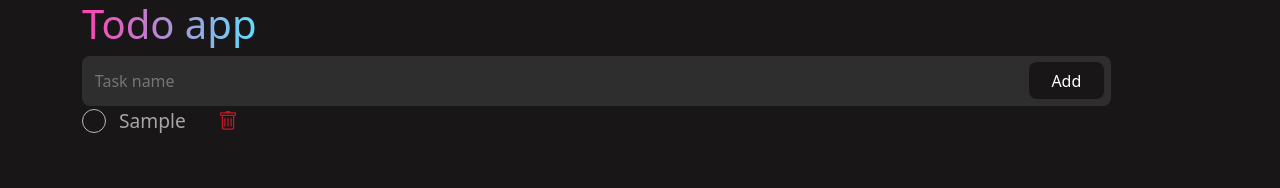
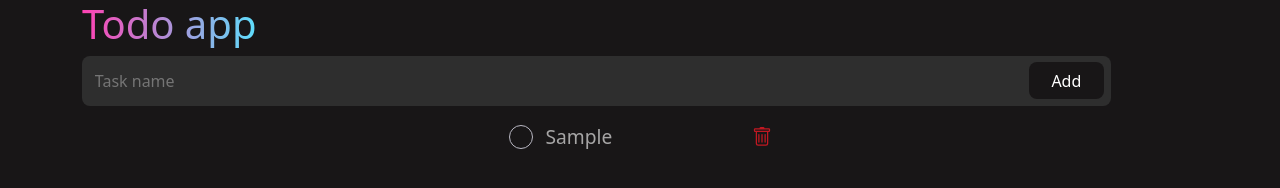
Before and after one commit to RyanGustavoGoncalves/TodoApp-alpar, a website: page public/index.html in a window 1280 px wide. Both pictures are taken after typing "Sample" into the empty fields and a click on the button "Add". Drawn offline with nearby package versions, Linux system fonts and the light colour scheme.

Commit message:
update css

```diff
--- a/public/assets/css/style.css
+++ b/public/assets/css/style.css
@@ -40,16 +40,32 @@ button.addBtn {
   color: #fff;
 }
 
-svg{
+svg {
   cursor: pointer;
 }
 
+.task-container {
+  display: grid;
+  place-items: center;
+  gap: 1rem;
+}
+
 .task {
+  margin: .5rem;
   font-size: larger;
   display: flex;
   align-items: center;
+  justify-content: space-between;
   gap: 2rem;
   color: #ffffff9d;
+  width: 25%;
+  padding: .5rem;
+  border-radius: 10px;
+  transition: 0.3s all ease-in-out;
+}
+
+.task:hover {
+  background: rgba(255, 255, 255, 0.1);
 }
 
 .title-task {
@@ -57,17 +73,20 @@ svg{
   align-items: center;
   gap: .5rem;
 }
+
 .checkbox-wrapper-15 .cbx {
   -webkit-user-select: none;
   user-select: none;
   -webkit-tap-highlight-color: transparent;
   cursor: pointer;
 }
+
 .checkbox-wrapper-15 .cbx span {
   display: inline-block;
   vertical-align: middle;
   transform: translate3d(0, 0, 0);
 }
+
 .checkbox-wrapper-15 .cbx span:first-child {
   position: relative;
   width: 24px;
@@ -78,6 +97,7 @@ svg{
   border: 1px solid #B9B8C3;
   transition: all 0.2s ease;
 }
+
 .checkbox-wrapper-15 .cbx span:first-child svg {
   position: absolute;
   z-index: 1;
@@ -94,6 +114,7 @@ svg{
   transition-delay: 0.1s;
   transform: translate3d(0, 0, 0);
 }
+
 .checkbox-wrapper-15 .cbx span:first-child:before {
   content: "";
   width: 100%;
@@ -105,9 +126,11 @@ svg{
   border-radius: 50%;
   transition-delay: 0.2s;
 }
+
 .checkbox-wrapper-15 .cbx span:last-child {
   margin-left: 8px;
 }
+
 .checkbox-wrapper-15 .cbx span:last-child:after {
   content: "";
   position: absolute;
@@ -119,28 +142,33 @@ svg{
   transform-origin: 0 0;
   transform: scaleX(0);
 }
+
 .checkbox-wrapper-15 .cbx:hover span:first-child {
   border-color: #389463;
 }
 
-  .checkbox-wrapper-15 .inp-cbx:checked + .cbx span:first-child {
+.checkbox-wrapper-15 .inp-cbx:checked+.cbx span:first-child {
   border-color: #389463;
   background: #389463;
   animation: check-15 0.6s ease;
 }
-  .checkbox-wrapper-15 .inp-cbx:checked + .cbx span:first-child svg {
+
+.checkbox-wrapper-15 .inp-cbx:checked+.cbx span:first-child svg {
   stroke-dashoffset: 0;
 }
-  .checkbox-wrapper-15 .inp-cbx:checked + .cbx span:first-child:before {
+
+.checkbox-wrapper-15 .inp-cbx:checked+.cbx span:first-child:before {
   transform: scale(2.2);
   opacity: 0;
   transition: all 0.6s ease;
 }
-  .checkbox-wrapper-15 .inp-cbx:checked + .cbx span:last-child {
+
+.checkbox-wrapper-15 .inp-cbx:checked+.cbx span:last-child {
   color: #B9B8C3;
   transition: all 0.3s ease;
 }
-  .checkbox-wrapper-15 .inp-cbx:checked + .cbx span:last-child:after {
+
+.checkbox-wrapper-15 .inp-cbx:checked+.cbx span:last-child:after {
   transform: scaleX(1);
   transition: all 0.3s ease;
 }
--- a/public/index.html
+++ b/public/index.html
@@ -4,7 +4,7 @@
 <head>
     <meta charset="utf-8">
     <meta name="viewport" content="width=device-width, initial-scale=1">
-    <title>Bootstrap demo</title>
+    <title>Todo App/Home</title>
     <link href="https://cdn.jsdelivr.net/npm/bootstrap@5.3.3/dist/css/bootstrap.min.css" rel="stylesheet"
         integrity="sha384-QWTKZyjpPEjISv5WaRU9OFeRpok6YctnYmDr5pNlyT2bRjXh0JMhjY6hW+ALEwIH" crossorigin="anonymous">
     <link rel="stylesheet" href="./assets/css/style.css">
```
Lines whose indentation alone changed are shown as unchanged.
